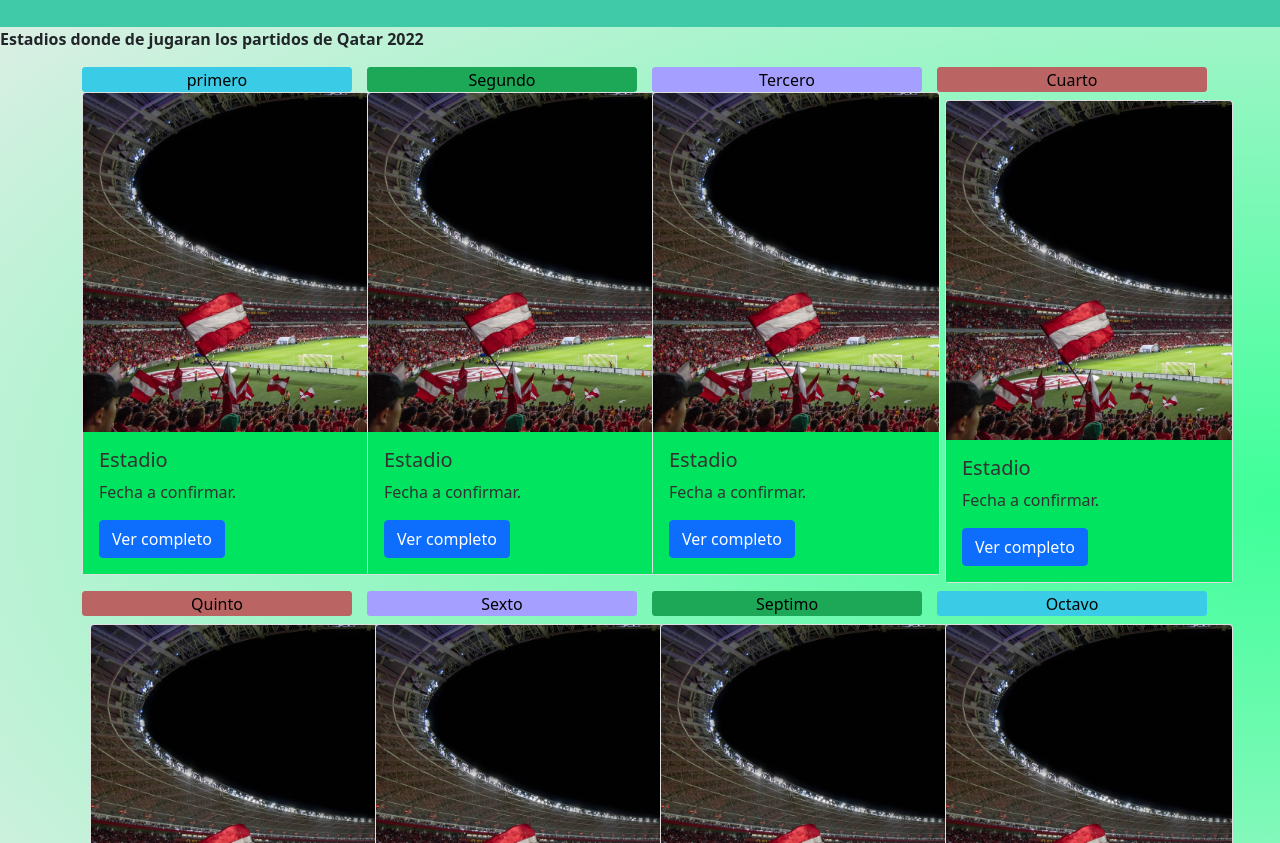
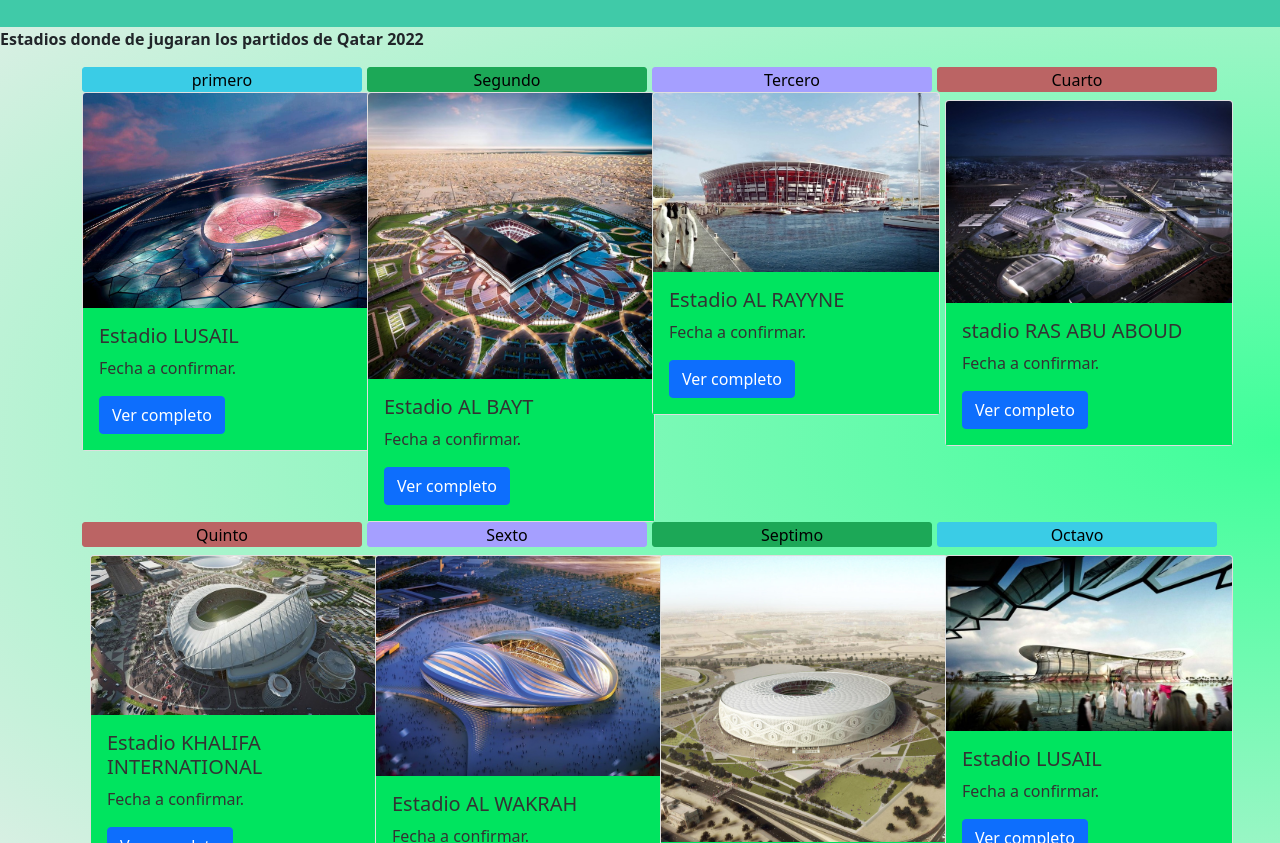
Before and after one commit to arielgaston10/2do-Entrega-del-proyecto-final, a website: page pages/estadios.html in a window 1280 px wide. Shown: the part 109-952 px from the top of the page. Drawn offline with nearby package versions, Linux system fonts and the light colour scheme.

Commit message:
agregue imagenes a la página de estadios

```diff
--- a/pages/estadios.html
+++ b/pages/estadios.html
@@ -68,13 +68,14 @@
         <p class="fw-bold">Estadios donde de jugaran los partidos de Qatar 2022</p>
     </article>
     <main class="container">
-        <div class="row mt-2 ">
+        <div class="row mt-1 ">
             <div class="col-lg-3 col-md-5 col-sm-6">
                 <button class="primary">primero</button>
                 <div class="card" style="width: 18rem;">
-                    <img src="../img/sf7.jpg" class="card-img-top" alt="...">
+                    <img src="../img/estadio10.jpg" class="card-img-top" alt="...">
                     <div class="card-body">
-                        <h5 class="card-title">Estadio</h5>
+                        <h5 class="card-title">Estadio LUSAIL
+                        </h5>
                         <p class="card-text">Fecha a confirmar.</p>
                         <a href="#" class="btn btn-primary">Ver completo</a>
                     </div>
@@ -83,20 +84,20 @@
             <div class="col-lg-3 col-md-5 col-sm-6">
                 <button class="secondary">Segundo</button>
                 <div class="card" style="width: 18rem;">
-                    <img src="../img/sf7.jpg" class="card-img-top" alt="...">
+                    <img src="../img/estadio11.jpg" class="card-img-top" alt="...">
                     <div class="card-body">
-                        <h5 class="card-title">Estadio</h5>
+                        <h5 class="card-title">Estadio AL BAYT</h5>
                         <p class="card-text">Fecha a confirmar.</p>
                         <a href="#" class="btn btn-primary">Ver completo</a>
                     </div>
                 </div>
             </div>
             <div class="col-lg-3 col-md-5 col-sm-6">
-                <button class="success" >Tercero</button>
+                <button class="success">Tercero</button>
                 <div class="card" style="width: 18rem;">
-                    <img src="../img/sf7.jpg" class="card-img-top" alt="...">
+                    <img src="../img/estadio12jpg.jpg" class="card-img-top" alt="...">
                     <div class="card-body">
-                        <h5 class="card-title">Estadio</h5>
+                        <h5 class="card-title">Estadio AL RAYYNE</h5>
                         <p class="card-text">Fecha a confirmar.</p>
                         <a href="#" class="btn btn-primary">Ver completo</a>
                     </div>
@@ -105,9 +106,9 @@
             <div class="col-lg-3 col-md-5 col-sm-6">
                 <button class="info">Cuarto</button>
                 <div class="card col-md-3 m-2" style="width: 18rem;">
-                    <img src="../img/sf7.jpg" class="card-img-top" alt="...">
+                    <img src="../img/estadio13.jpg" class="card-img-top" alt="...">
                     <div class="card-body">
-                        <h5 class="card-title">Estadio</h5>
+                        <h5 class="card-title">stadio RAS ABU ABOUD</h5>
                         <p class="card-text">Fecha a confirmar.</p>
                         <a href="#" class="btn btn-primary">Ver completo</a>
                     </div>
@@ -116,9 +117,9 @@
             <div class="col-lg-3 col-md-5 col-sm-6">
                 <button class="info">Quinto</button>
                 <div class="card col-md-3 m-2" style="width: 18rem;">
-                    <img src="../img/sf7.jpg" class="card-img-top" alt="...">
+                    <img src="../img/estadio14.jpg" class="card-img-top" alt="...">
                     <div class="card-body">
-                        <h5 class="card-title">Estadio</h5>
+                        <h5 class="card-title">Estadio KHALIFA INTERNATIONAL</h5>
                         <p class="card-text">Fecha a confirmar.</p>
                         <a href="#" class="btn btn-primary">Ver completo</a>
                     </div>
@@ -127,9 +128,9 @@
             <div class="col-lg-3 col-md-5 col-sm-6">
                 <button class="success">Sexto</button>
                 <div class="card col-md-3 m-2" style="width: 18rem;">
-                    <img src="../img/sf7.jpg" class="card-img-top" alt="...">
+                    <img src="../img/estadio15.jpg" class="card-img-top" alt="...">
                     <div class="card-body">
-                        <h5 class="card-title">Estadio</h5>
+                        <h5 class="card-title">Estadio AL WAKRAH</h5>
                         <p class="card-text">Fecha a confirmar.</p>
                         <a href="#" class="btn btn-primary">Ver completo</a>
                     </div>
@@ -138,9 +139,9 @@
             <div class="col-lg-3 col-md-5 col-sm-6">
                 <button class="secondary">Septimo</button>
                 <div class="card col-md-3 m-2" style="width: 18rem;">
-                    <img src="../img/sf7.jpg" class="card-img-top" alt="...">
+                    <img src="../img/estadio16.jpg" class="card-img-top" alt="...">
                     <div class="card-body">
-                        <h5 class="card-title">Estadio</h5>
+                        <h5 class="card-title">Estadio AL THUMAMA</h5>
                         <p class="card-text">Fecha a confirmar.</p>
                         <a href="#" class="btn btn-primary">Ver completo</a>
                     </div>
@@ -149,9 +150,9 @@
             <div class="col-lg-3 col-md-5 col-sm-6">
                 <button class="primary">Octavo</button>
                 <div class="card col-md-3 m-2" style="width: 18rem;">
-                    <img src="../img/sf7.jpg" class="card-img-top" alt="...">
+                    <img src="../img/estadio.jpg" class="card-img-top" alt="...">
                     <div class="card-body">
-                        <h5 class="card-title">Estadio</h5>
+                        <h5 class="card-title">Estadio LUSAIL</h5>
                         <p class="card-text">Fecha a confirmar.</p>
                         <a href="#" class="btn btn-primary">Ver completo</a>
                     </div>
--- a/scss/_paleta.scss
+++ b/scss/_paleta.scss
@@ -8,7 +8,7 @@ $paleta: (
 );
 @mixin botonMixin($color) {
     background-color: $color;
-    width: 270px;
+    width: 280px;
     height: 25px;
     border: 1px solid $color;
     border-radius: 3px;
@@ -30,6 +30,6 @@ $dark_link: #03060e;
 @if $modo -- dark {
     .card-body{
         background-color: $dark_background_card;
-        color: $dark_text
+        color: $dark_text;
     }
 }
```
Also changed, not shown: css/main.css, img/estadio.jpg (added), img/estadio10.jpg (added), img/estadio11.jpg (added), img/estadio12jpg.jpg (added), img/estadio13.jpg (added), img/estadio14.jpg (added), img/estadio15.jpg (added), img/estadio16.jpg (added).
